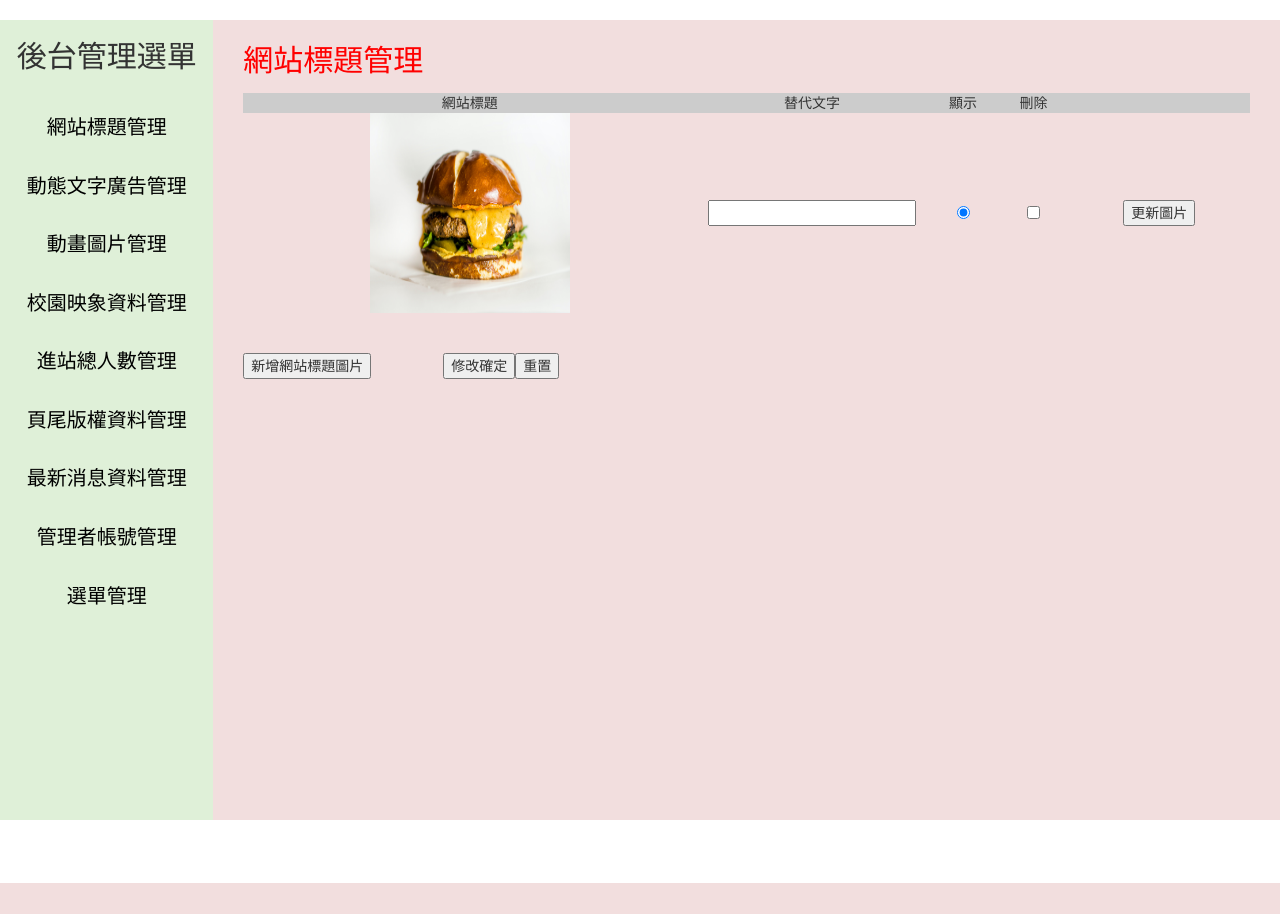
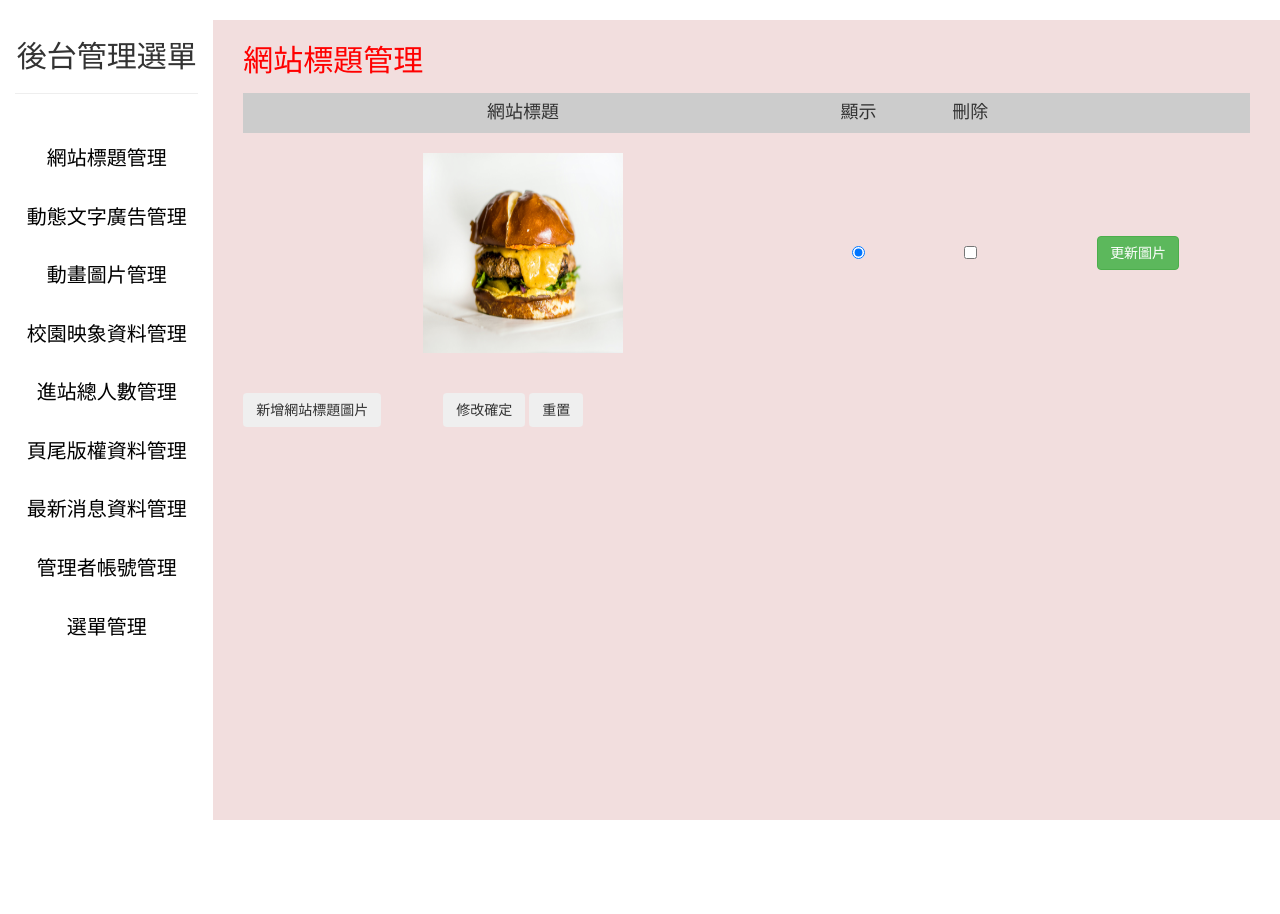
Before and after one commit to wu9793/web_bquiz01_hw, a PHP site: page /back.php in a window 1280 px wide. Shown: the part 52-966 px from the top of the page. Before the commit the page ends 935 px from the top, so only its background shows below. Run offline with PHP 8.4, Linux system fonts and the light colour scheme; the visitor is signed in with stand-in values (Sample User, id 1); data comes from the database, SQL or seed files in the repository.

Commit message:
新增後台css

```diff
--- a/back.php
+++ b/back.php
@@ -47,7 +47,7 @@ if (!isset($_SESSION['user'])) {
 			</a>
 			<!-- 管理登入 -->
 			<div class="d-flex" style="float:right">
-				<button class="btn btn-dark" onclick="document.cookie='user=';location.href='./api/logout.php'" style="">登出</button>
+				<button class="btn btn-dark" onclick="document.cookie='user=';location.href='./api/logout.php'">登出</button>
 			</div>
 			<!-- 管理登入 -->
 		</nav>
@@ -56,8 +56,9 @@ if (!isset($_SESSION['user'])) {
 
 	<div class="container-fluid h-100">
 		<div class="row h-100">
-			<div class="col-sm-2 hidden-xs h-100 bg-success text-center">
+			<div class="col-sm-2 hidden-xs h-100 text-center">
 				<h2>後台管理選單</h2>
+				<hr class="" style="color: black;">
 				<div class="row h-100 flex-column">
 					<div class="col-12 nav-item">
 						<a class="back-menu" href="?do=title">
--- a/back/title.php
+++ b/back/title.php
@@ -1,13 +1,12 @@
 <div class="container-fluid">
     <p class="back-title">網站標題管理</p>
     <form method="post" action="./api/edit.php">
-        <table width="100%" style="text-align: center;">
+        <table class="text-center w-100">
             <tbody>
                 <tr class="bg-gray">
-                    <td width="45%">網站標題</td>
-                    <td width="23%">替代文字</td>
-                    <td width="7%">顯示</td>
-                    <td width="7%">刪除</td>
+                    <td style="width:50%; height:40px"><h4>網站標題</h4></td>
+                    <td style="width:10%; height:40px"><h4>顯示</h4></td>
+                    <td style="width:10%; height:40px"><h4>刪除</h4></td>
                     <td></td>
                 </tr>
                 <?php
@@ -15,22 +14,22 @@
                 foreach ($rows as $row) {
                 ?>
                     <tr class="">
-                        <td width="45%">
+                        <td style="width:50%; padding-top: 20px;">
                             <img src="./img/<?= $row['img']; ?>" style="width:200px; height:200px;">
                         </td>
-                        <td width="23%">
+                        <!-- <td width="23%">
                             <input type="text" name="text[]" style="width: 90%;" value="<?= $row['text']; ?>">
                             <input type="hidden" name="id[]" value="<?= $row['id']; ?>">
 
+                        </td> -->
+                        <td style="width:10%; padding-top: 20px;">
+                            <input type="radio" name="sh" value="<?= $row['id']; ?>" <?= ($row['sh'] == 1) ? 'checked' : ''; ?>>
                         </td>
-                        <td width="7%">
-                            <input type="radio" name="sh" value="<?= $row['id']; ?>"<?=($row['sh']==1)?'checked':'';?>>
-                        </td>
-                        <td width="7%">
+                        <td style="width:10%; padding-top: 20px;">
                             <input type="checkbox" name="del[]" value="<?= $row['id']; ?>">
                         </td>
-                        <td>
-                            <input type="button" onclick="op('#cover','#cvr','./modal/upload.php?table=<?= $do;?>&id=<?=$row['id']; ?>')" value="更新圖片">
+                        <td style="width:20%; padding-top: 20px;">
+                            <input type="button" class="btn btn-success" onclick="op('#cover','#cvr','./modal/upload.php?table=<?= $do; ?>&id=<?= $row['id']; ?>')" value="更新圖片">
                         </td>
                     </tr>
                 <?php
@@ -43,8 +42,13 @@
                 <tr>
                     <input type="hidden" name="table" value="<?= $do; ?>">
 
-                    <td width="200px"><input type="button" onclick="op('#cover','#cvr','./modal/<?= $do; ?>.php?table=<?= $do; ?>')" value="新增網站標題圖片"></td>
-                    <td class="cent"><input type="submit" value="修改確定"><input type="reset" value="重置"></td>
+                    <td width="200px">
+                        <input type="button" class="btn btn-secondary" onclick="op('#cover','#cvr','./modal/<?= $do; ?>.php?table=<?= $do; ?>')" value="新增網站標題圖片">
+                    </td>
+                    <td class="cent">
+                        <input type="submit" class="btn btn-secondary" value="修改確定">
+                        <input type="reset" class="btn btn-secondary" value="重置">
+                    </td>
                 </tr>
             </tbody>
         </table>
--- a/css/back.css
+++ b/css/back.css
@@ -1,5 +1,9 @@
 .h-100{
 	height: 100vh;
+}
+
+.w-100{
+    width: 100%;
 }
 
 .flex-column{
@@ -13,11 +17,13 @@
 	color:#000;
 	font-size:20px;
 	text-decoration:none;
+    padding: 10px;
 }
 
 .back-menu:hover{
-	text-decoration:none;
-
+    text-decoration:none;
+    border: 1px solid #ccc;
+    border-radius: 3px;
 }
 
 .nav-item{
```
